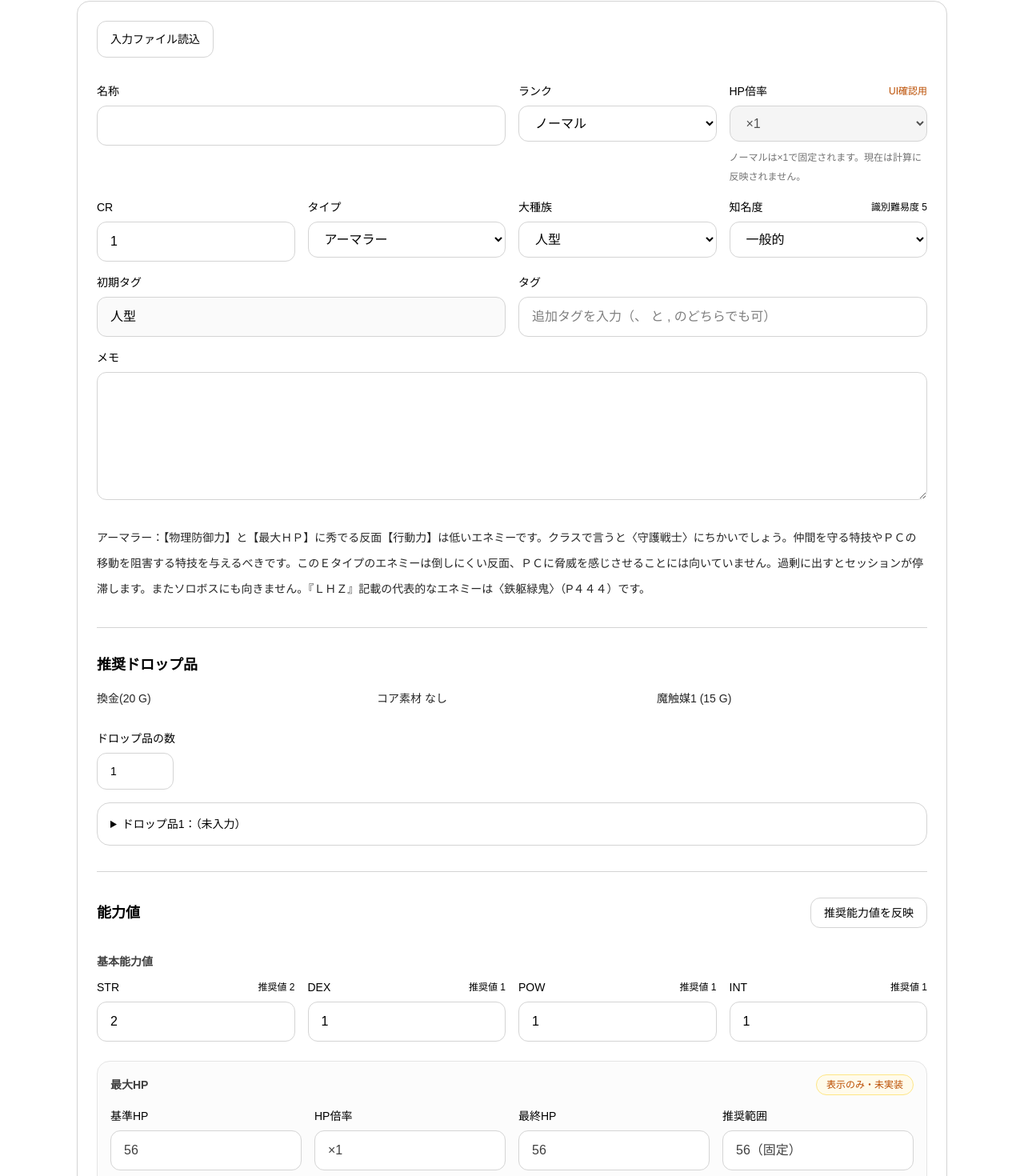
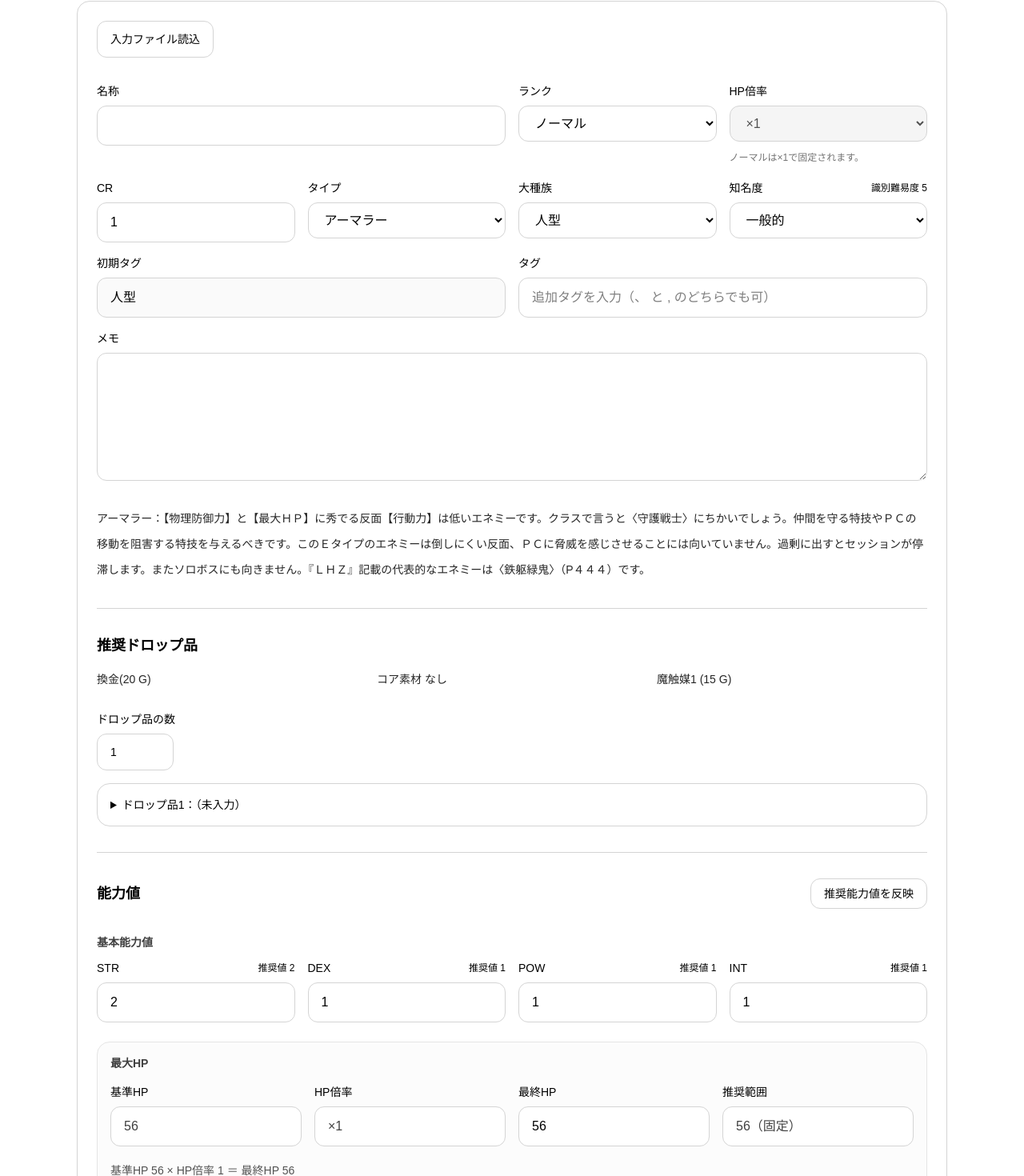
Before and after one commit to ramune428/lhtrpg_webapp_challenge, a Next.js app in the folder frontend/: page /enemy in a window 1280 px wide. Shown: the part 1958-3428 px from the top of the page at 80% size. Built offline with nearby package versions, Linux system fonts and the light colour scheme.

Commit message:
Apply HP multiplier calculations

```diff
--- a/frontend/components/enemy/EnemyHitPointUiPreview.tsx
+++ b/frontend/components/enemy/EnemyHitPointUiPreview.tsx
@@ -1,6 +1,6 @@
 "use client";
 
-import { useEffect, useRef, useState } from "react";
+import { useEffect, useMemo, useRef, useState } from "react";
 import { createPortal } from "react-dom";
 import { calculateIdentification, type EnemyFormData } from "@/utils/enemy";
 
@@ -15,6 +15,7 @@ type HitPointPreviewSettings = {
 };
 
 const SIDE_TEXT_CLASS = "whitespace-nowrap text-xs font-medium text-black";
+const HP_MULTIPLIER_CHANGE_EVENT = "enemy-hp-multiplier-change";
 
 function getPreviewSettings(rank: EnemyRank): HitPointPreviewSettings {
   switch (rank) {
@@ -189,9 +190,42 @@ function moveIdentificationField(formGrid: HTMLElement) {
   );
 }
 
+function dispatchHitPointMultiplierChange(multiplier: number) {
+  window.dispatchEvent(
+    new CustomEvent(HP_MULTIPLIER_CHANGE_EVENT, {
+      detail: { multiplier },
+    }),
+  );
+}
+
+function setReactInputValue(input: HTMLInputElement, value: number) {
+  const valueSetter = Object.getOwnPropertyDescriptor(
+    window.HTMLInputElement.prototype,
+    "value",
+  )?.set;
+
+  valueSetter?.call(input, String(value));
+  input.dispatchEvent(new Event("input", { bubbles: true }));
+  input.dispatchEvent(new Event("change", { bubbles: true }));
+}
+
+function toNonNegativeInteger(value: string): number {
+  const parsed = Number(value);
+  return Number.isFinite(parsed) ? Math.max(0, Math.floor(parsed)) : 0;
+}
+
 export function EnemyHitPointMultiplierPreview({ rank }: { rank: EnemyRank }) {
   const settings = getPreviewSettings(rank);
   const fieldRef = useRef<HTMLDivElement | null>(null);
+  const [multiplier, setMultiplier] = useState(settings.multiplier);
+
+  useEffect(() => {
+    setMultiplier(settings.multiplier);
+  }, [settings.multiplier]);
+
+  useEffect(() => {
+    dispatchHitPointMultiplierChange(multiplier);
+  }, [multiplier]);
 
   useEffect(() => {
     const formGrid = fieldRef.current?.parentElement;
@@ -206,17 +240,13 @@ export function EnemyHitPointMultiplierPreview({ rank }: { rank: EnemyRank }) {
 
   return (
     <div ref={fieldRef}>
-      <div className="mb-2 flex min-h-5 items-center justify-between gap-2">
-        <label className="block text-sm font-medium">HP倍率</label>
-        <span className="whitespace-nowrap text-xs font-medium text-amber-700">
-          UI確認用
-        </span>
-      </div>
+      <label className="mb-2 block min-h-5 text-sm font-medium">HP倍率</label>
 
       <select
-        defaultValue={String(settings.multiplier)}
-        disabled
-        className="w-full cursor-not-allowed rounded-xl border border-neutral-300 bg-neutral-100 px-4 py-3 text-neutral-600 outline-none"
+        value={String(multiplier)}
+        disabled={settings.isFixed}
+        onChange={(e) => setMultiplier(Number(e.target.value))}
+        className="w-full rounded-xl border border-neutral-300 px-4 py-3 outline-none focus:border-neutral-500 disabled:cursor-not-allowed disabled:bg-neutral-100 disabled:text-neutral-600"
       >
         {settings.options.map((value) => (
           <option key={value} value={value}>
@@ -228,8 +258,7 @@ export function EnemyHitPointMultiplierPreview({ rank }: { rank: EnemyRank }) {
       <p className="mt-2 text-xs leading-6 text-neutral-500">
         {settings.isFixed
           ? `${rank}は×${settings.multiplier}で固定されます。`
-          : `${rank}は×${settings.minMultiplier}～×${settings.maxMultiplier}を選択する想定です。`}
-        現在は計算に反映されません。
+          : `${rank}は×${settings.minMultiplier}～×${settings.maxMultiplier}から選択できます。`}
       </p>
     </div>
   );
@@ -243,7 +272,37 @@ export function EnemyHitPointRecommendationPreview({
   hitPoint: number;
 }) {
   const settings = getPreviewSettings(rank);
+  const defaultMultiplier = settings.multiplier;
+  const baseHitPoint = useMemo(
+    () => Math.floor(hitPoint / defaultMultiplier),
+    [defaultMultiplier, hitPoint],
+  );
+  const [multiplier, setMultiplier] = useState(defaultMultiplier);
+  const [finalHitPoint, setFinalHitPoint] = useState(hitPoint);
   const [portalTarget, setPortalTarget] = useState<HTMLElement | null>(null);
+  const hitPointInputRef = useRef<HTMLInputElement | null>(null);
+
+  useEffect(() => {
+    setMultiplier(defaultMultiplier);
+    setFinalHitPoint(Math.floor(baseHitPoint * defaultMultiplier));
+  }, [baseHitPoint, defaultMultiplier]);
+
+  useEffect(() => {
+    const listener = (event: Event) => {
+      const customEvent = event as CustomEvent<{ multiplier: number }>;
+      const nextMultiplier = customEvent.detail?.multiplier;
+
+      if (typeof nextMultiplier !== "number") {
+        return;
+      }
+
+      setMultiplier(nextMultiplier);
+      setFinalHitPoint(Math.floor(baseHitPoint * nextMultiplier));
+    };
+
+    window.addEventListener(HP_MULTIPLIER_CHANGE_EVENT, listener);
+    return () => window.removeEventListener(HP_MULTIPLIER_CHANGE_EVENT, listener);
+  }, [baseHitPoint]);
 
   useEffect(() => {
     const judgementHeading = Array.from(document.querySelectorAll("h3")).find(
@@ -262,6 +321,9 @@ export function EnemyHitPointRecommendationPreview({
 
     const existingHitPointField = findFieldByLabel(document, "最大HP");
     const previousDisplay = existingHitPointField?.style.display ?? "";
+    hitPointInputRef.current = existingHitPointField?.querySelector<HTMLInputElement>(
+      "input",
+    ) ?? null;
 
     if (existingHitPointField) {
       existingHitPointField.style.display = "none";
@@ -277,7 +339,14 @@ export function EnemyHitPointRecommendationPreview({
     };
   }, []);
 
-  const baseHitPoint = Math.floor(hitPoint / settings.multiplier);
+  useEffect(() => {
+    if (!hitPointInputRef.current) {
+      return;
+    }
+
+    setReactInputValue(hitPointInputRef.current, finalHitPoint);
+  }, [finalHitPoint]);
+
   const minHitPoint = Math.floor(baseHitPoint * settings.minMultiplier);
   const maxHitPoint = Math.floor(baseHitPoint * settings.maxMultiplier);
   const rangeLabel = settings.isFixed
@@ -289,9 +358,6 @@ export function EnemyHitPointRecommendationPreview({
         <section className="rounded-2xl border border-neutral-200 bg-neutral-50/60 p-4">
           <div className="mb-4 flex flex-wrap items-center justify-between gap-2">
             <h3 className="text-sm font-semibold text-neutral-700">最大HP</h3>
-            <span className="rounded-full border border-amber-200 bg-amber-50 px-3 py-1 text-xs font-medium text-amber-700">
-              表示のみ・未実装
-            </span>
           </div>
 
           <div className="grid gap-4 sm:grid-cols-2 lg:grid-cols-4">
@@ -309,7 +375,7 @@ export function EnemyHitPointRecommendationPreview({
               <label className="mb-2 block text-sm font-medium">HP倍率</label>
               <input
                 type="text"
-                value={`×${settings.multiplier}`}
+                value={`×${multiplier}`}
                 readOnly
                 className="w-full cursor-default rounded-xl border border-neutral-300 bg-white px-4 py-3 font-medium text-neutral-700 outline-none"
               />
@@ -318,10 +384,11 @@ export function EnemyHitPointRecommendationPreview({
             <div>
               <label className="mb-2 block text-sm font-medium">最終HP</label>
               <input
-                type="text"
-                value={hitPoint}
-                readOnly
-                className="w-full cursor-default rounded-xl border border-neutral-300 bg-white px-4 py-3 font-medium text-neutral-700 outline-none"
+                type="number"
+                min={0}
+                value={finalHitPoint}
+                onChange={(e) => setFinalHitPoint(toNonNegativeInteger(e.target.value))}
+                className="w-full rounded-xl border border-neutral-300 bg-white px-4 py-3 outline-none focus:border-neutral-500"
               />
             </div>
 
@@ -337,10 +404,7 @@ export function EnemyHitPointRecommendationPreview({
           </div>
 
           <p className="mt-4 text-sm leading-7 text-neutral-600">
-            基準HP {baseHitPoint} × HP倍率 {settings.multiplier} ＝ 最終HP {hitPoint}
-          </p>
-          <p className="mt-1 text-xs leading-6 text-neutral-500">
-            現在はUI確認用です。最大HPの編集方法と計算反映は未実装です。
+            基準HP {baseHitPoint} × HP倍率 {multiplier} ＝ 最終HP {Math.floor(baseHitPoint * multiplier)}
           </p>
         </section>,
         portalTarget,
```
